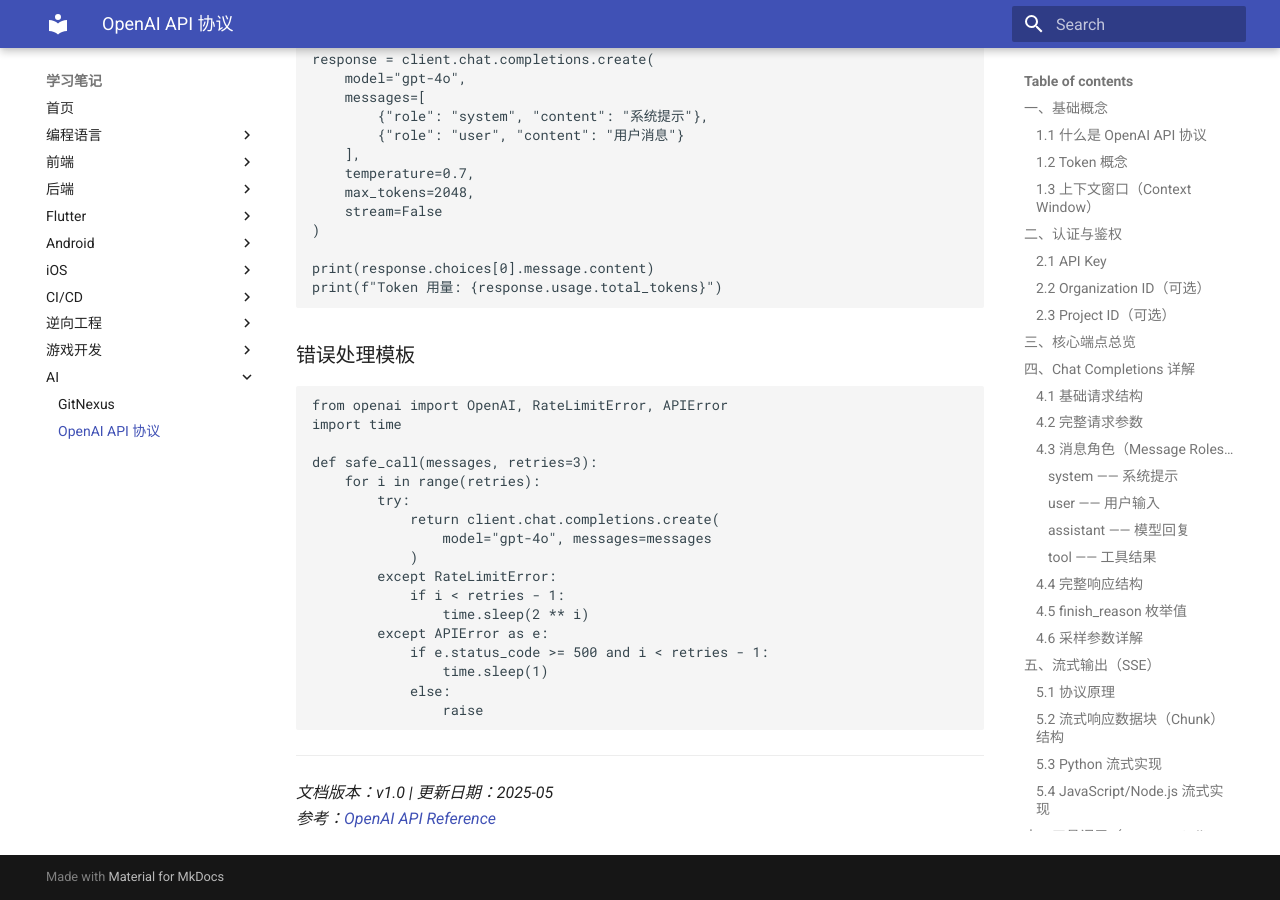
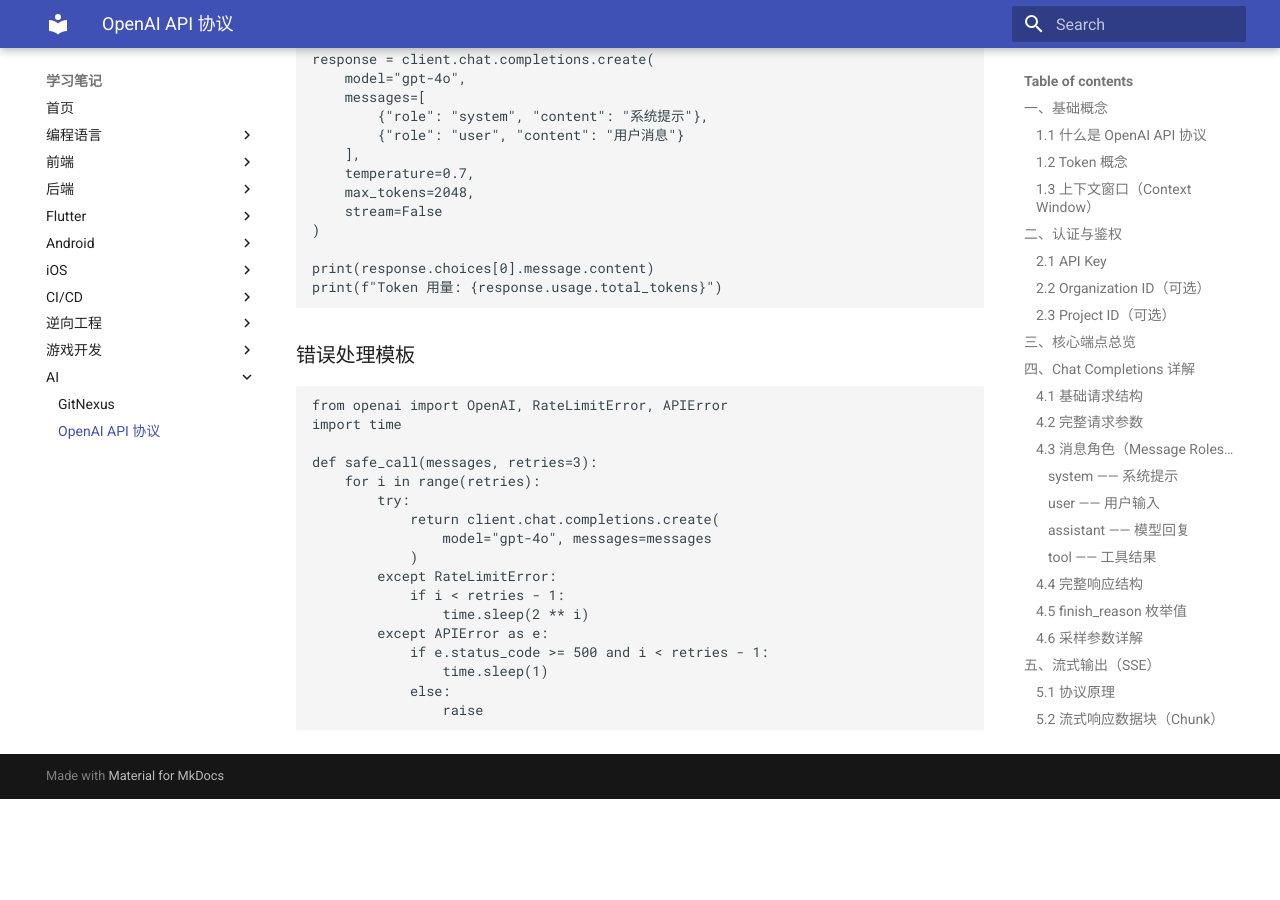
Before and after one commit to heyi1994/StudyNotes, an MkDocs documentation site: the page built from docs/ai/openai-protocol.md, in a window 1280 px wide and 900 px high, scrolled down 34639 px. Built offline with MkDocs 1.6.1 and Material for MkDocs 9.7.7, drawn with Linux system fonts in a browser that asks for light colours; after the commit the page ends 35438 px from its top, so only the background shows below that.

Commit message:
Remove versioning and reference notes from OpenAI API protocol documentation

````diff
--- a/docs/ai/openai-protocol.md
+++ b/docs/ai/openai-protocol.md
@@ -1735,8 +1735,3 @@ def safe_call(messages, retries=3):
             else:
                 raise
 ```
-
----
-
-_文档版本：v1.0 | 更新日期：2025-05_
-_参考：[OpenAI API Reference](https://platform.openai.com/docs/api-reference)_
````
